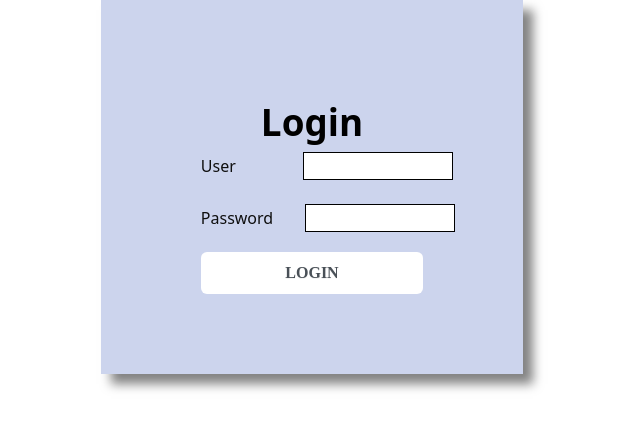
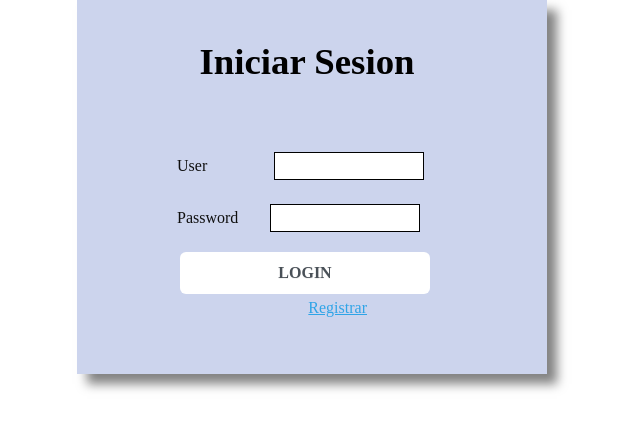
Before and after one commit to AnyeloHernandez/Informe4, an Angular app in the folder Front/: page /login in a window 1280 px wide. Shown: the top 430 px of the page, without its empty margins (328-968 px from the left). Built offline with nearby package versions, Linux system fonts and the light colour scheme; no server answers.

Commit message:
register y login fin

```diff
--- a/Front/src/app/components/login/login.component.css
+++ b/Front/src/app/components/login/login.component.css
@@ -2,10 +2,13 @@ h1 {
     font-size: 2.3em;
     font-weight: bold;
     color: black;
+    top: -60px;
+    position: relative;
+    left: -5px;
   }
 .myform {
-/*    font-family:cursive; */
-
+font-family:cursive;
+  position: relative;
     padding: 100px;
     margin-left: auto;
   margin-right: auto;
@@ -19,14 +22,14 @@ h1 {
 }
 .btn {
     font-family:cursive;
-    width: 100%;
+    width: 250px;
     font-weight: 800;
     background-color: #fff;
     border-radius: 1;
     padding: 0.5em 0;
     position: relative;
   top: 20px;
-  left: auto;
+  left: 3px;
   }
   .btn:hover {
     background-color: inherit;
@@ -50,3 +53,9 @@ h1 {
   width: 150px;
   border: 1px solid #000000;
   }
+
+  .regis{
+    position: relative;
+  top: 90px;
+  left: -80px;
+  }
--- a/Front/src/app/components/login/login.component.html
+++ b/Front/src/app/components/login/login.component.html
@@ -1,6 +1,8 @@
+
+
 <div class="login">
     <div class="myform ">
-        <h1 class="text-center">Login</h1>
+        <h1 class="text-center">Iniciar Sesion</h1>
         <form >
             <div>
                 <label>User </label>
@@ -19,9 +21,11 @@
             <div>
                 <label >Password </label>
                 <input type="pass" name="pass"  class="passControl" #box2>
-
+                <A class="regis" routerLink="/regis">Registrar</A>
             </div>
             <button  type="button" class="btn" (click)="getValue(box.value)" (click)="getValue2(box2.value)" (click)="compararUsuarios()">LOGIN</button>
+
+
         </form>
     </div>
 </div>
--- a/Front/src/app/components/register/register.component.ts
+++ b/Front/src/app/components/register/register.component.ts
@@ -36,7 +36,7 @@ export class RegisterComponent implements OnInit {
     const nombres = this.registrarUsuario.value.nombres
     const apellidos = this.registrarUsuario.value.apellidos
 
-
+    console.log(correo,contra,usuario,nombres,apellidos)
   }
 
 
```
